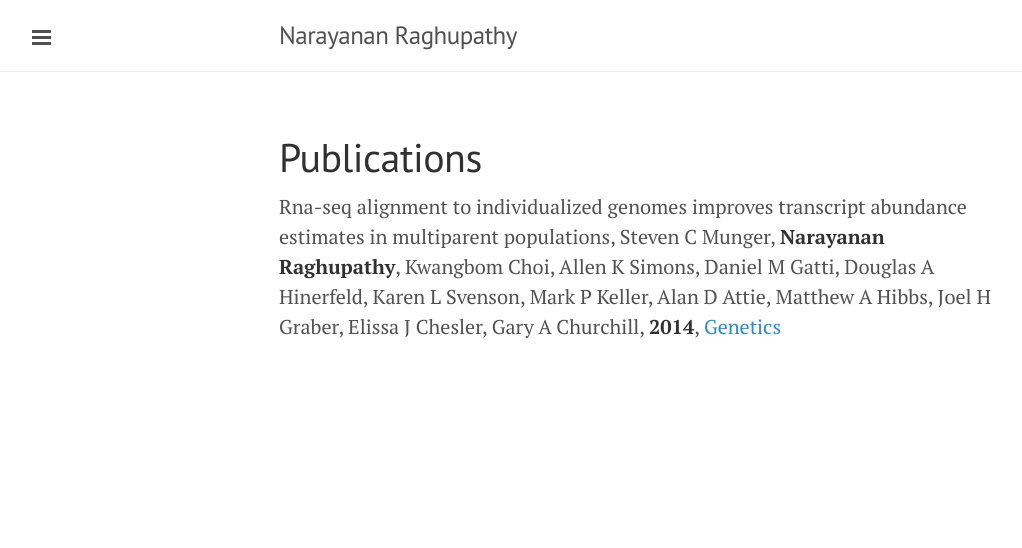
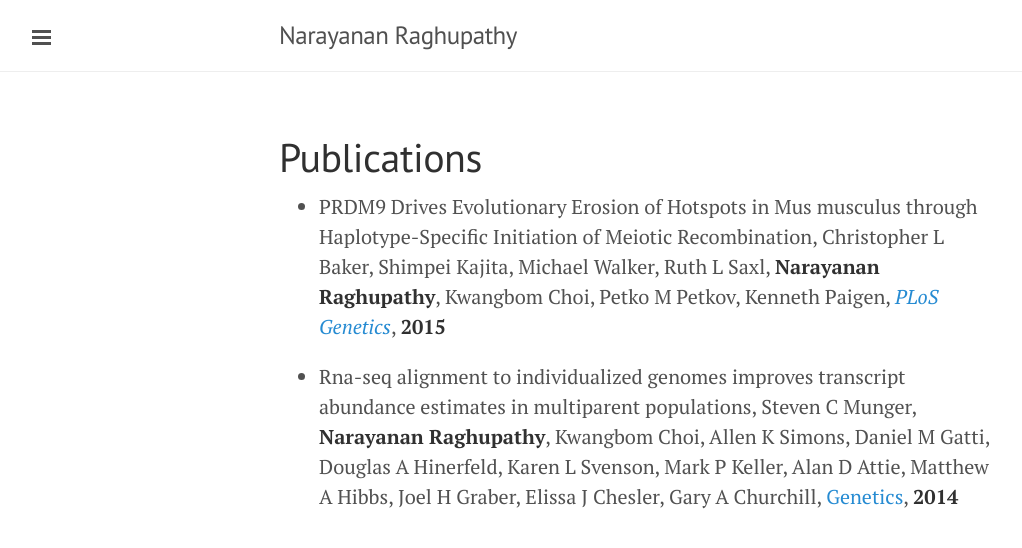
Before and after one commit to narayananr/narayananr.github.io, a Jekyll site: the page built from publications.md, in a window 1280 px wide. Shown: the top 548 px of the page, without its empty margins (1-1023 px from the left). Built offline with Jekyll 4.4.1, drawn with Linux system fonts in a browser that asks for light colours; Markdown is read by kramdown in place of the engine named in the settings.

Commit message:
Update publications.md

```diff
--- a/publications.md
+++ b/publications.md
@@ -3,4 +3,6 @@ layout: page
 title: Publications
 ---
 
-Rna-seq alignment to individualized genomes improves transcript abundance estimates in multiparent populations, Steven C Munger, **Narayanan Raghupathy**, Kwangbom Choi, Allen K Simons, Daniel M Gatti, Douglas A Hinerfeld, Karen L Svenson, Mark P Keller, Alan D Attie, Matthew A Hibbs, Joel H Graber, Elissa J Chesler, Gary A Churchill, **2014**, [Genetics](http://www.genetics.org/content/198/1/59.short)
+* PRDM9 Drives Evolutionary Erosion of Hotspots in Mus musculus through Haplotype-Specific Initiation of Meiotic Recombination, Christopher L Baker, Shimpei Kajita, Michael Walker, Ruth L Saxl, **Narayanan Raghupathy**, Kwangbom Choi, Petko M Petkov, Kenneth Paigen, [*PLoS Genetics*](http://journals.plos.org/plosgenetics/article?id=10.1371/journal.pgen.1004916#pgen-1004916-g007), **2015**
+
+* Rna-seq alignment to individualized genomes improves transcript abundance estimates in multiparent populations, Steven C Munger, **Narayanan Raghupathy**, Kwangbom Choi, Allen K Simons, Daniel M Gatti, Douglas A Hinerfeld, Karen L Svenson, Mark P Keller, Alan D Attie, Matthew A Hibbs, Joel H Graber, Elissa J Chesler, Gary A Churchill,  [Genetics](http://www.genetics.org/content/198/1/59.short), **2014**
```
